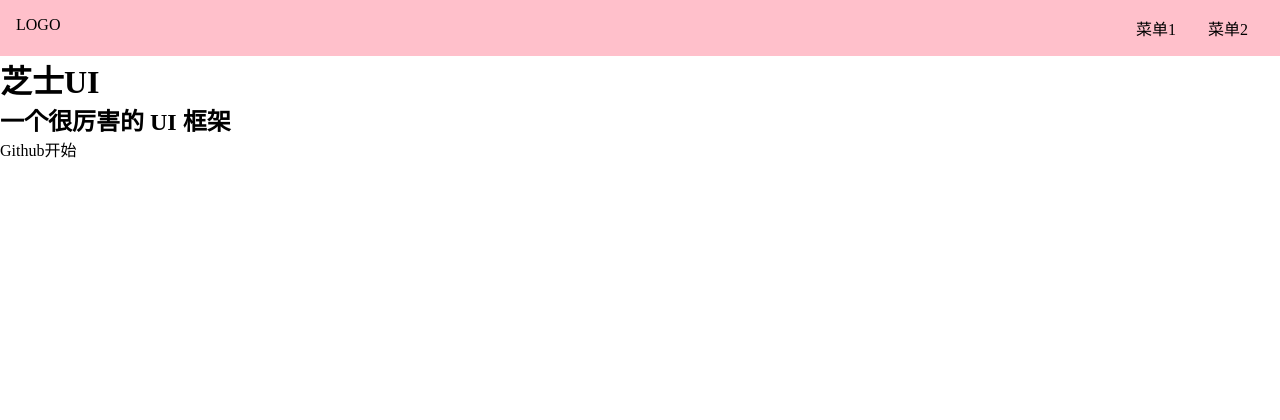
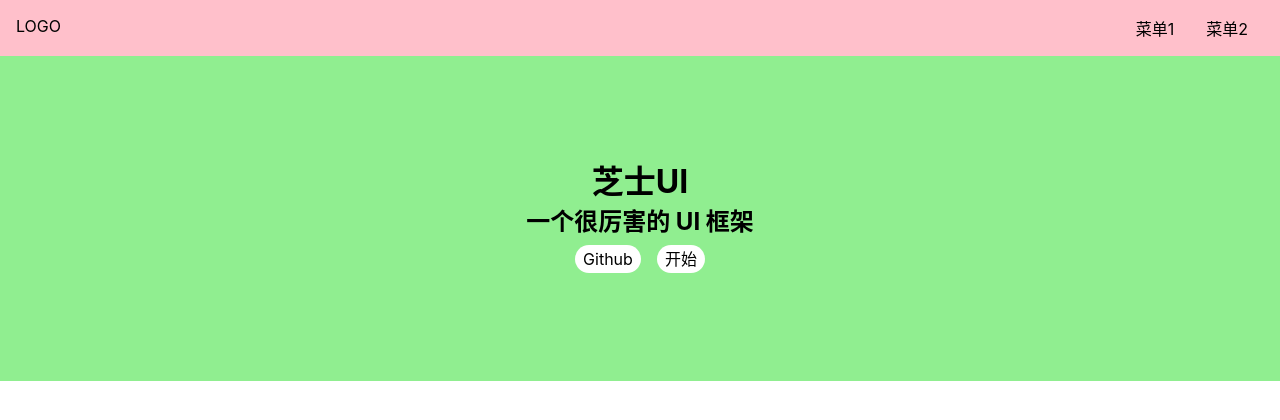
Before and after one commit to Wang-zhetao/CheeseUI, a Vue app: page /#/ in a window 1280 px wide. Shown: the top 420 px of the page. Built offline with nearby package versions, Linux system fonts and the light colour scheme.

Commit message:
Home 页面 的 css

```diff
--- a/src/index.scss
+++ b/src/index.scss
@@ -11,5 +11,11 @@
   color: inherit;
   &:hover{
     border-bottom: 1px solid;
+    cursor: pointer;
   }
 }
+
+body{
+  font-size: 16px;
+  font-family: -apple-system, "Noto Sans", "Helvetica Neue", Helvetica, "Nimbus Sans L", Arial, "Liberation Sans", "PingFang SC", "Hiragino Sans GB", "Noto Sans CJK SC", "Source Han Sans SC", "Source Han Sans CN", "Microsoft YaHei", "Wenquanyi Micro Hei", "WenQuanYi Zen Hei", "ST Heiti", SimHei, "WenQuanYi Zen Hei Sharp", sans-serif;
+}
--- a/src/views/Home.vue
+++ b/src/views/Home.vue
@@ -18,3 +18,27 @@
   components: { Topnav },
 };
 </script>
+
+<style lang="scss" scoped>
+.banner {
+  padding: 100px 0;
+  display: flex;
+  justify-content: center;
+  align-items: center;
+  flex-direction: column;
+  background: lightgreen;
+  > .actions {
+    padding: 8px 0;
+    a {
+      margin: 0 8px;
+      background: #fff;
+      display: inline-block;
+      $h: 28px;
+      height: $h;
+      line-height: $h;
+      border-radius: $h/2;
+      padding: 0 8px;
+    }
+  }
+}
+</style>
```
